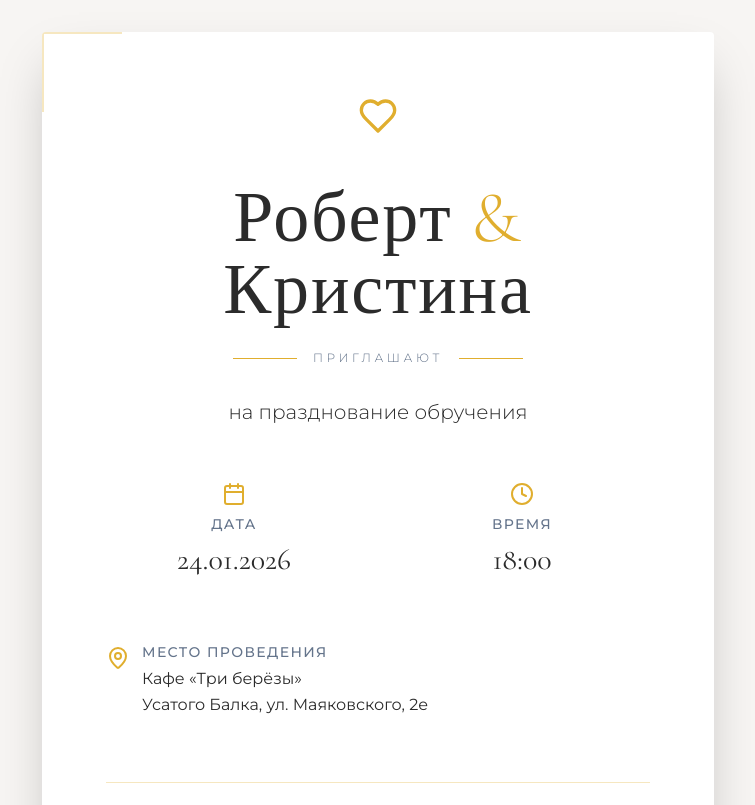
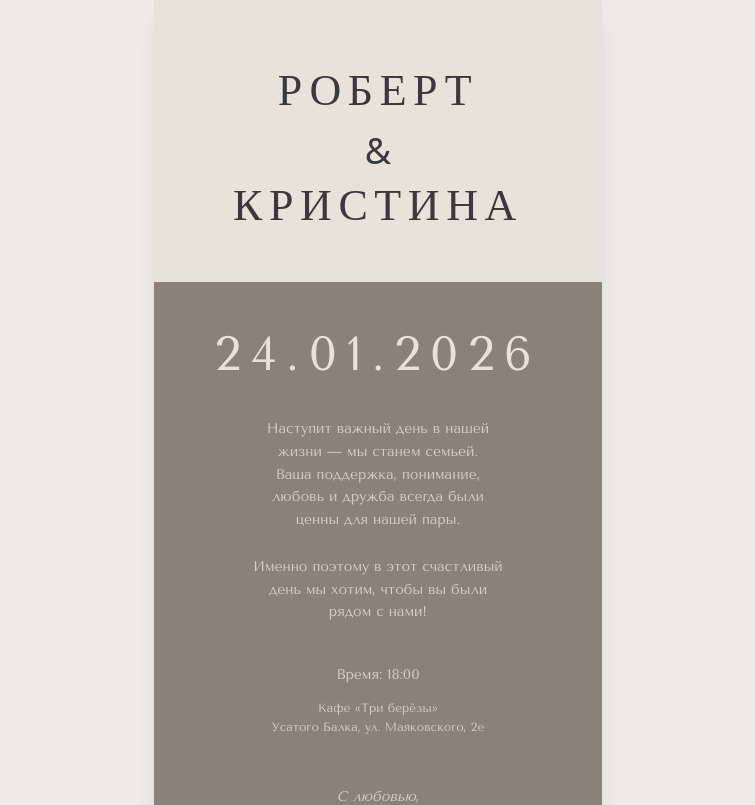
Before and after one commit to pr-poehali-dev/wedding-invitation-cards, a React (Vite) app: page / in a window 1280 px wide. Shown: the top 805 px of the page, without its empty margins (262-1017 px from the left). Built offline with nearby package versions, Linux system fonts and the light colour scheme.

Commit message:
Добавлен CLI для Claude

```diff
--- a/src/index.css
+++ b/src/index.css
@@ -1,4 +1,4 @@
-@import url("https://fonts.googleapis.com/css2?family=Cormorant+Garamond:wght@300;400;600;700&family=Montserrat:wght@300;400;500;600&display=swap");
+@import url("https://fonts.googleapis.com/css2?family=Tenor+Sans&family=Cinzel:wght@400;500;600&display=swap");
 
 @tailwind base;
 @tailwind components;
@@ -6,8 +6,8 @@
 
 @layer base {
   :root {
-    --background: 35 20% 96%;
-    --foreground: 0 0% 17%;
+    --background: 30 15% 92%;
+    --foreground: 0 0% 20%;
 
     --card: 0 0% 100%;
     --card-foreground: 222.2 84% 4.9%;
@@ -15,8 +15,8 @@
     --popover: 0 0% 100%;
     --popover-foreground: 222.2 84% 4.9%;
 
-    --primary: 43 74% 53%;
-    --primary-foreground: 0 0% 100%;
+    --primary: 30 8% 50%;
+    --primary-foreground: 30 15% 92%;
 
     --secondary: 210 40% 96.1%;
     --secondary-foreground: 222.2 47.4% 11.2%;
--- a/src/pages/Index.tsx
+++ b/src/pages/Index.tsx
@@ -1,83 +1,53 @@
-import { Separator } from "@/components/ui/separator";
-import Icon from "@/components/ui/icon";
-
 const Index = () => {
   return (
-    <div className="min-h-screen bg-background flex items-center justify-center p-4 sm:p-8">
-      <div className="max-w-2xl w-full">
-        <div className="bg-white shadow-2xl rounded-sm p-8 sm:p-12 md:p-16 relative overflow-hidden">
-          <div className="absolute top-0 left-0 w-20 h-20 border-t-2 border-l-2 border-primary opacity-30" />
-          <div className="absolute bottom-0 right-0 w-20 h-20 border-b-2 border-r-2 border-primary opacity-30" />
+    <div className="min-h-screen bg-background flex items-center justify-center">
+      <div className="w-full max-w-md mx-4">
+        <div className="bg-background overflow-hidden shadow-xl">
+          {/* Верхняя светлая секция */}
+          <div className="bg-[#e8e3da] px-8 pt-16 pb-12 text-center">
+            <h1 className="font-cinzel text-[2.75rem] leading-tight tracking-[0.15em] text-[#3a3a3a] mb-3">
+              РОБЕРТ
+            </h1>
+            <div className="text-[#3a3a3a] text-4xl font-light my-2">&</div>
+            <h1 className="font-cinzel text-[2.75rem] leading-tight tracking-[0.15em] text-[#3a3a3a]">
+              КРИСТИНА
+            </h1>
+          </div>
 
-          <div className="relative z-10 space-y-8 animate-fade-in">
-            <div className="text-center space-y-6">
-              <div className="inline-block animate-scale-in">
-                <Icon name="Heart" size={40} className="text-primary mx-auto mb-4" />
-              </div>
-
-              <h1 className="font-cormorant text-5xl sm:text-6xl md:text-7xl font-light text-foreground tracking-wide">
-                Роберт <span className="text-primary">&</span> Кристина
-              </h1>
-
-              <div className="flex items-center justify-center gap-4 my-6">
-                <Separator className="w-16 bg-primary" />
-                <span className="font-montserrat text-xs uppercase tracking-[0.3em] text-muted-foreground font-light">
-                  Приглашают
-                </span>
-                <Separator className="w-16 bg-primary" />
-              </div>
+          {/* Нижняя темная секция */}
+          <div className="bg-[#8a8178] px-8 py-12 text-center text-[#d4cfc7]">
+            <div className="mb-10">
+              <h2 className="font-tenor text-5xl tracking-[0.2em] mb-8 text-[#e8e3da]">
+                24.01.2026
+              </h2>
             </div>
 
-            <div className="text-center space-y-4 animate-fade-in-delayed">
-              <p className="font-montserrat text-lg sm:text-xl text-foreground font-light">
-                на празднование обручения
+            <div className="space-y-6 font-tenor text-sm leading-relaxed">
+              <p className="text-[#d4cfc7]">
+                Наступит важный день в нашей<br />
+                жизни — мы станем семьей.<br />
+                Ваша поддержка, понимание,<br />
+                любовь и дружба всегда были<br />
+                ценны для нашей пары.
               </p>
-            </div>
 
-            <div className="grid grid-cols-1 sm:grid-cols-2 gap-8 pt-6 animate-fade-in-delayed">
-              <div className="text-center space-y-2">
-                <Icon name="Calendar" size={24} className="text-primary mx-auto mb-2" />
-                <p className="font-montserrat text-sm uppercase tracking-widest text-muted-foreground font-medium">
-                  Дата
-                </p>
-                <p className="font-cormorant text-3xl text-foreground">
-                  24.01.2026
+              <p className="text-[#d4cfc7]">
+                Именно поэтому в этот счастливый<br />
+                день мы хотим, чтобы вы были<br />
+                рядом с нами!
+              </p>
+
+              <div className="pt-4 pb-2">
+                <p className="text-[#d4cfc7] font-light mb-3">Время: 18:00</p>
+                <p className="text-[#d4cfc7] font-light text-xs leading-relaxed">
+                  Кафе «Три берёзы»<br />
+                  Усатого Балка, ул. Маяковского, 2е
                 </p>
               </div>
 
-              <div className="text-center space-y-2">
-                <Icon name="Clock" size={24} className="text-primary mx-auto mb-2" />
-                <p className="font-montserrat text-sm uppercase tracking-widest text-muted-foreground font-medium">
-                  Время
-                </p>
-                <p className="font-cormorant text-3xl text-foreground">
-                  18:00
-                </p>
-              </div>
-            </div>
-
-            <div className="pt-8 space-y-4 animate-fade-in-delayed">
-              <div className="flex items-start gap-3">
-                <Icon name="MapPin" size={24} className="text-primary flex-shrink-0 mt-1" />
-                <div className="space-y-1">
-                  <p className="font-montserrat text-sm uppercase tracking-widest text-muted-foreground font-medium">
-                    Место проведения
-                  </p>
-                  <p className="font-montserrat text-base text-foreground leading-relaxed">
-                    Кафе «Три берёзы»<br />
-                    Усатого Балка, ул. Маяковского, 2е
-                  </p>
-                </div>
-              </div>
-            </div>
-
-            <div className="pt-8">
-              <Separator className="bg-primary opacity-30" />
-            </div>
-
-            <div className="text-center pt-4">
-              <p className="font-cormorant text-xl sm:text-2xl text-foreground font-light italic">
-                Будем рады видеть вас!
+              <p className="text-[#d4cfc7] italic pt-4">
+                С любовью,<br />
+                Роберт и Кристина
               </p>
             </div>
           </div>
--- a/tailwind.config.ts
+++ b/tailwind.config.ts
@@ -19,8 +19,8 @@ export default {
 		},
 		extend: {
 			fontFamily: {
-				cormorant: ['Cormorant Garamond', 'serif'],
-				montserrat: ['Montserrat', 'sans-serif']
+				cinzel: ['Cinzel', 'serif'],
+				tenor: ['Tenor Sans', 'sans-serif']
 			},
 			colors: {
 				border: 'hsl(var(--border))',
```
